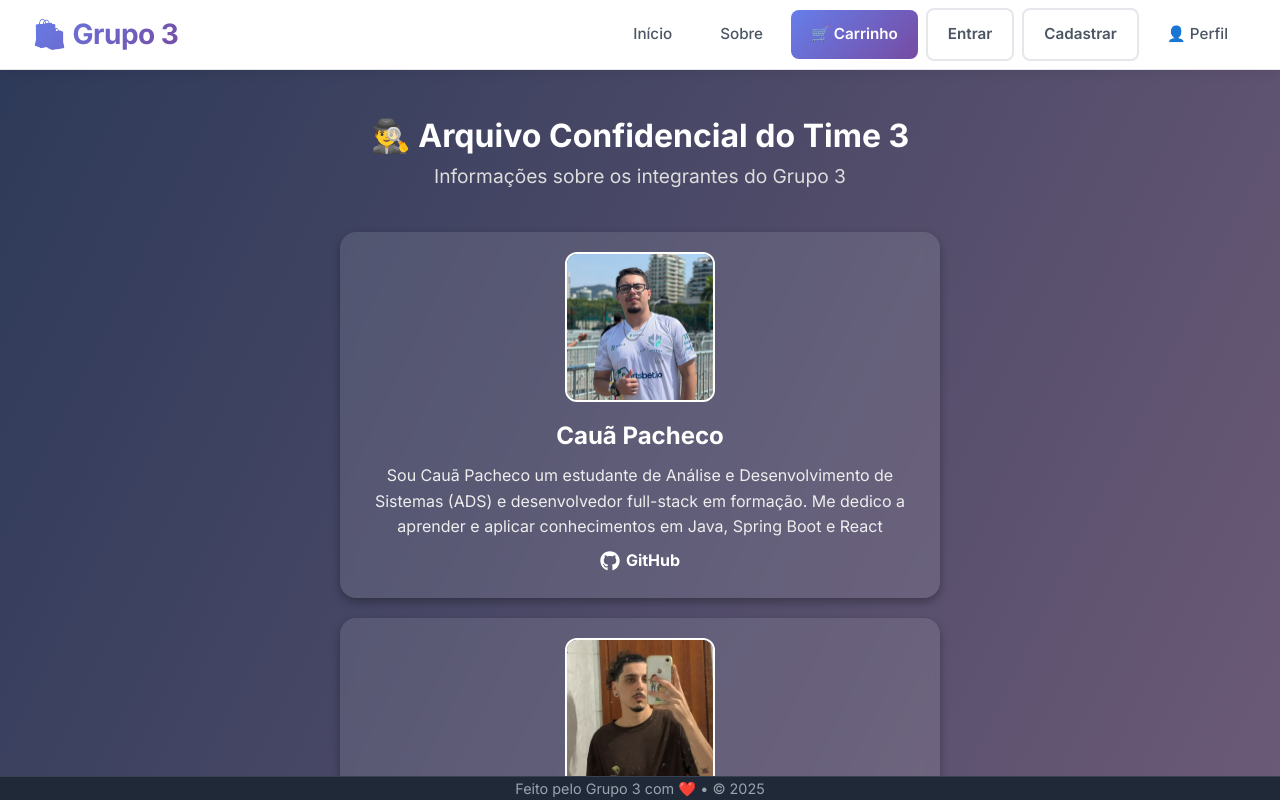
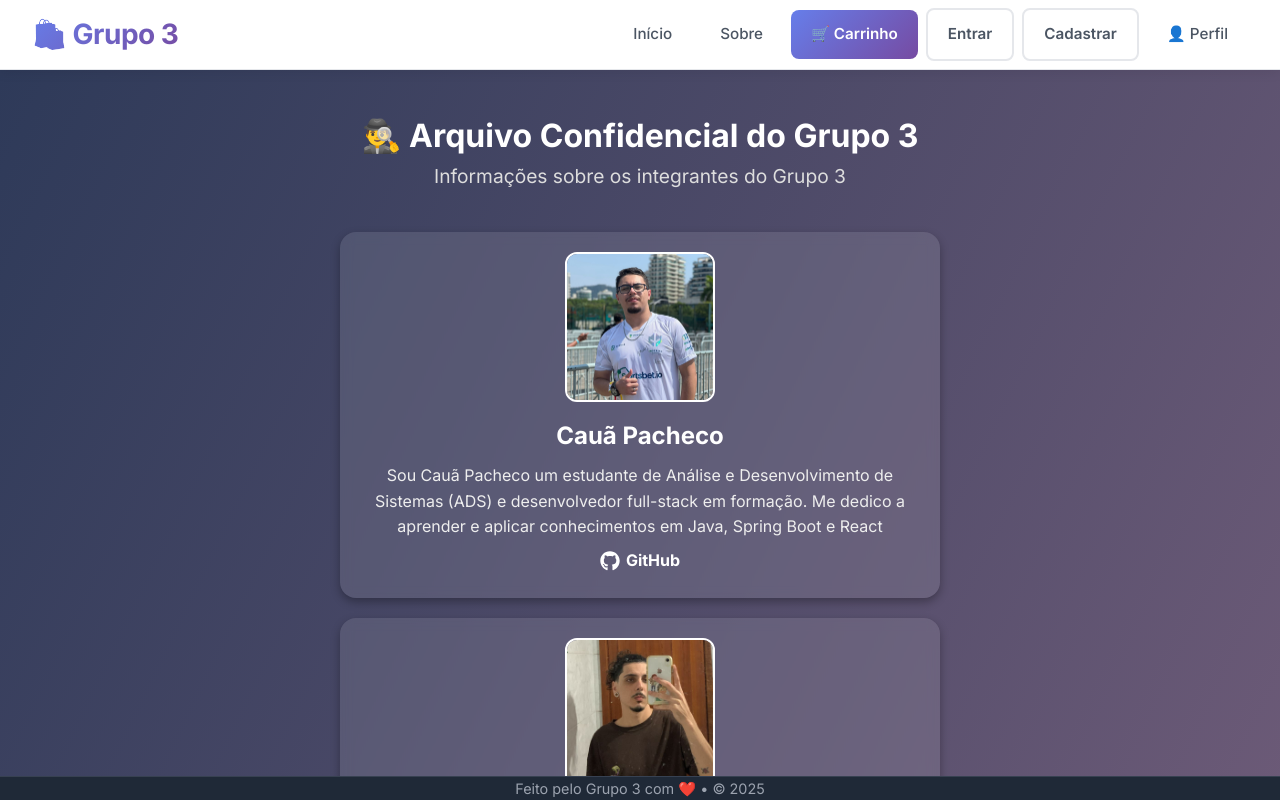
Before and after one commit to DomingosMachado/projeto-final-g3, a React (Vite) app: page /sobre in a window 1280 px wide. Shown: the top 800 px of the page. Built offline with nearby package versions, Linux system fonts and the light colour scheme.

Commit message:
corrigindo titulo

```diff
--- a/src/pages/sobre/sobre.jsx
+++ b/src/pages/sobre/sobre.jsx
@@ -48,7 +48,7 @@ export function Sobre() {
     <>
       <Navbar />
       <div className={styles.container}>
-        <h1>🕵️‍♂️ Arquivo Confidencial do Time 3</h1>
+        <h1>🕵️‍♂️ Arquivo Confidencial do Grupo 3</h1>
         <p className={styles.missao}>Informações sobre os integrantes do Grupo 3</p>
 
         {Grupo3.map((integrante, index) => (
```
